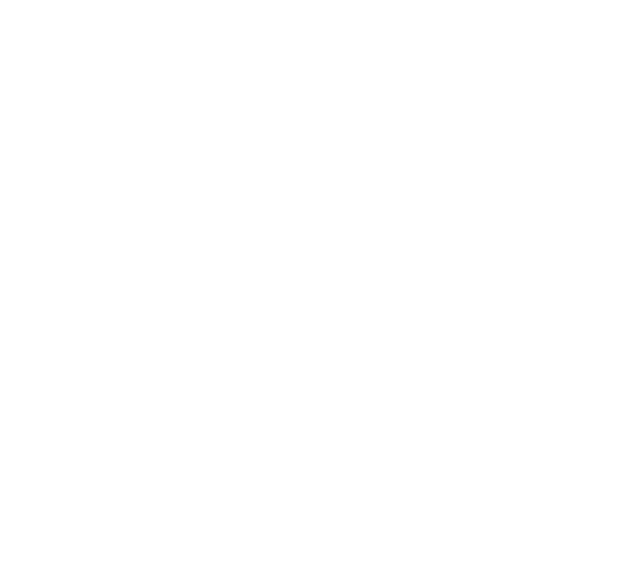
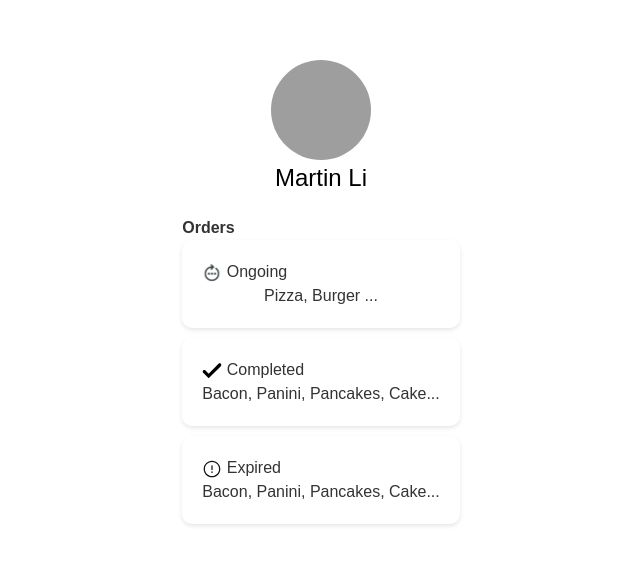
Before and after one commit to joreneng/munch-map, a React (Create React App) app in the folder frontend/munch-map/: page /profile in a window 1280 px wide. Before the commit this address had no page. Shown: the part 113-678 px from the top of the page, without its empty margins (319-959 px from the left). Built offline with nearby package versions, Linux system fonts and the light colour scheme; grey boxes are pictures that could not be loaded.

Commit message:
profile page

```diff
--- a/frontend/munch-map/src/App.js
+++ b/frontend/munch-map/src/App.js
@@ -5,16 +5,19 @@
 import Signup from "./pages/signup";
 import Feed from "./pages/feed";
 import Upload from "./pages/upload";
+import Profile from "./pages/profile";
 
 function App() {
   return (
     <div className="App flex justify-center items-center">
       <BrowserRouter>
         <Routes>
+          <Route path="/" element={<Home />} />
           <Route path="/feed" element={<Feed />} />
           <Route path="/login" element={<Login />} />
           <Route path="/signup" element={<Signup />} />
           <Route path="/upload" element={<Upload />} />
+          <Route path="/profile" element={<Profile />} />
         </Routes>
       </BrowserRouter>
     </div>
--- a/frontend/munch-map/src/pages/home/index.css
+++ b/frontend/munch-map/src/pages/home/index.css
@@ -31,8 +31,6 @@
 
 .homepage .logo {
     margin: 50px auto;
-    justify-content: center;
-    align-items: center;
 }
 
 .buttons a {
--- /dev/null
+++ b/frontend/munch-map/src/pages/profile/index.css
@@ -0,0 +1,77 @@
+.profile {
+    font-family: 'Onest', sans-serif;
+    color: #333;
+    max-width: 480px;
+    margin: auto;
+    height: 100vh;
+    display: flex;
+    flex-direction: column;
+    justify-content: center;
+    text-align: center;
+}
+
+.profile .header {
+    margin: 10px auto;
+    padding: 10px;
+    text-align: center;
+}
+
+.profile-section {
+    text-align: center;
+    padding: 20px 0;
+    margin-bottom: 10px;
+}
+
+.profile-pic {
+    border-radius: 50%;
+    width: 100px;
+    height: 100px;
+    align-items: center;
+}
+
+.profile-name {
+    font-size: 1.5em;
+    color: #000;
+}
+
+.order-section {
+    padding: 0 10px;
+}
+
+.order-section .title {
+    text-align: left;
+}
+
+.order-card {
+    border-radius: 10px;
+    margin-bottom: 10px;
+    padding: 20px;
+    box-shadow: 0 2px 4px rgba(0, 0, 0, 0.1);
+}
+
+.order-card img {
+    display: inline-block;
+    height: 20px;
+    width: 20px;
+}
+
+.completed img {
+    -webkit-filter: invert(100%); /* Safari/Chrome */
+    filter: invert(100%);
+}
+
+.navigation-bar {
+    display: flex;
+    justify-content: space-around;
+    background-color: #fff;
+    position: fixed;
+    bottom: 0;
+    width: 100%;
+    box-shadow: 0 -2px 4px rgba(0, 0, 0, 0.1);
+    padding: 10px 0;
+}
+
+.nav-item {
+    color: #4A5568;
+    text-decoration: none;
+}
--- /dev/null
+++ b/frontend/munch-map/src/pages/profile/index.js
@@ -0,0 +1,40 @@
+import { useState } from "react";
+import "./index.css";
+import profilePic from "../../assets/pictures/profile-pic.png";
+import pending from "../../assets/pending.svg";
+import checkmark from "../../assets/checkmark.svg";
+import expired from "../../assets/expired.svg";
+
+export default function Profile() {
+    return (
+        <div className="profile">
+            <div className="header">
+                <img src={profilePic} alt="Profile" className="profile-pic"/>
+                <h1 className="profile-name">Martin Li</h1>
+            </div>
+
+            <div className="order-section">
+                <div className={"title"}><b>Orders</b></div>
+                <div className="order-card ongoing">
+                    <div className={"title"}><img src={pending}/> Ongoing</div>
+                    <p>Pizza, Burger ...</p>
+                </div>
+                <div className="order-card completed">
+                    <div className={"title"}><img src={checkmark}/> Completed</div>
+                    <p>Bacon, Panini, Pancakes, Cake...</p>
+                </div>
+                <div className="order-card expired">
+                    <div className={"title"}><img src={expired}/> Expired</div>
+                    <p>Bacon, Panini, Pancakes, Cake...</p>
+                </div>
+            </div>
+
+            {/*<nav className="navigation-bar">*/}
+            {/*    <a href="#" className="nav-item">Home</a>*/}
+            {/*    <a href="#" className="nav-item">My Foods</a>*/}
+            {/*    <a href="#" className="nav-item">Profile</a>*/}
+            {/*</nav>*/}
+
+        </div>
+    );
+}
```
Also changed, not shown: frontend/munch-map/src/assets/expired.svg (added), frontend/munch-map/src/assets/pending.svg (added).
